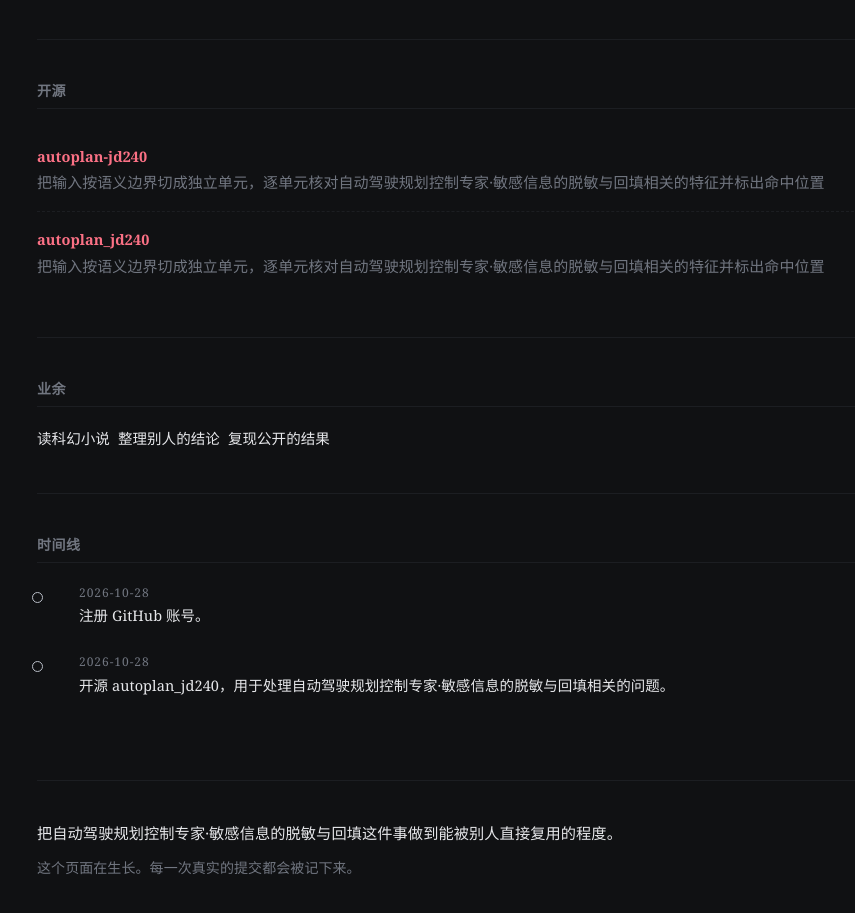
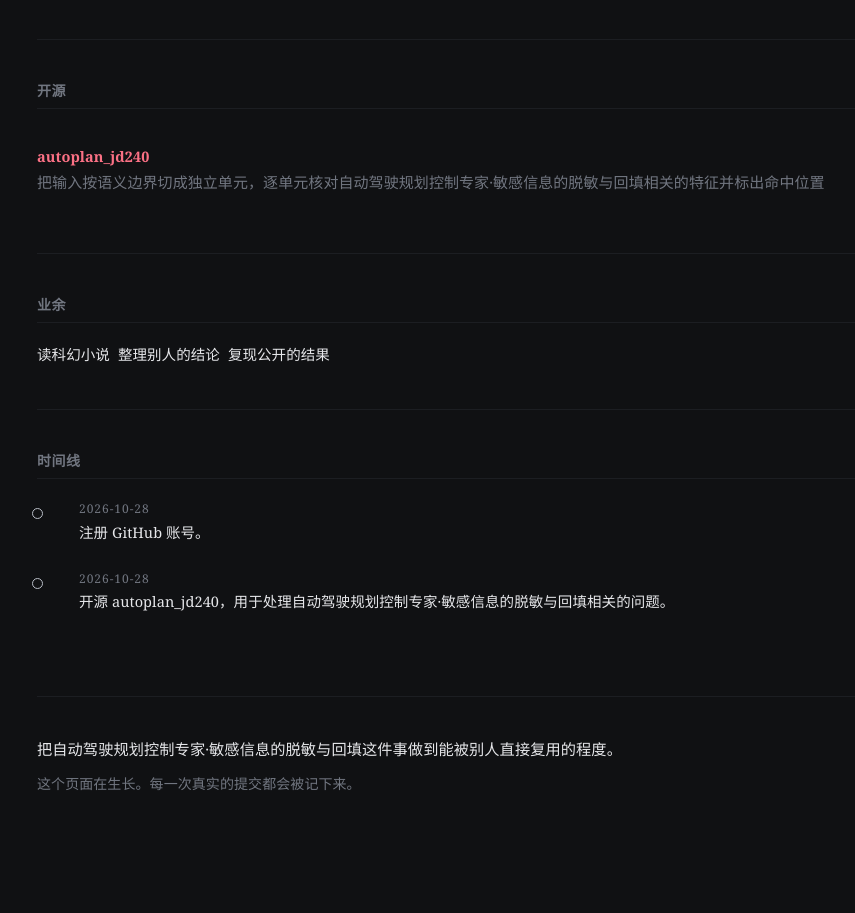
Before and after one commit to cere093/cere093.github.io, a plain HTML site: page index.html in a window 1280 px wide. Shown: the part 887-1800 px from the top of the page, without its empty margins (187-1042 px from the left). Drawn offline with Linux system fonts and the light colour scheme.

Commit message:
fix: 更新个人站点

```diff
--- a/index.html
+++ b/index.html
@@ -102,9 +102,6 @@
 <section id="work">
   <h2>开源</h2>
   <ul class="repos">
-    <li><div class="name"><a href="https://github.com/cere093/autoplan-jd240" rel="noopener">autoplan-jd240</a></div>
-      <div class="desc">把输入按语义边界切成独立单元，逐单元核对自动驾驶规划控制专家·敏感信息的脱敏与回填相关的特征并标出命中位置</div>
-    </li>
     <li><div class="name"><a href="https://github.com/cere093/autoplan_jd240" rel="noopener">autoplan_jd240</a></div>
       <div class="desc">把输入按语义边界切成独立单元，逐单元核对自动驾驶规划控制专家·敏感信息的脱敏与回填相关的特征并标出命中位置</div>
     </li>
```
